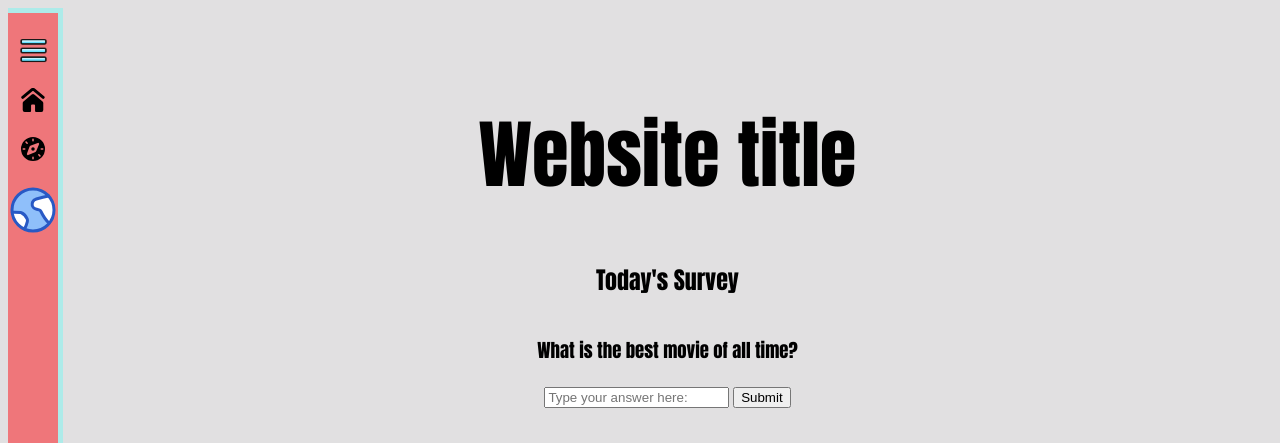
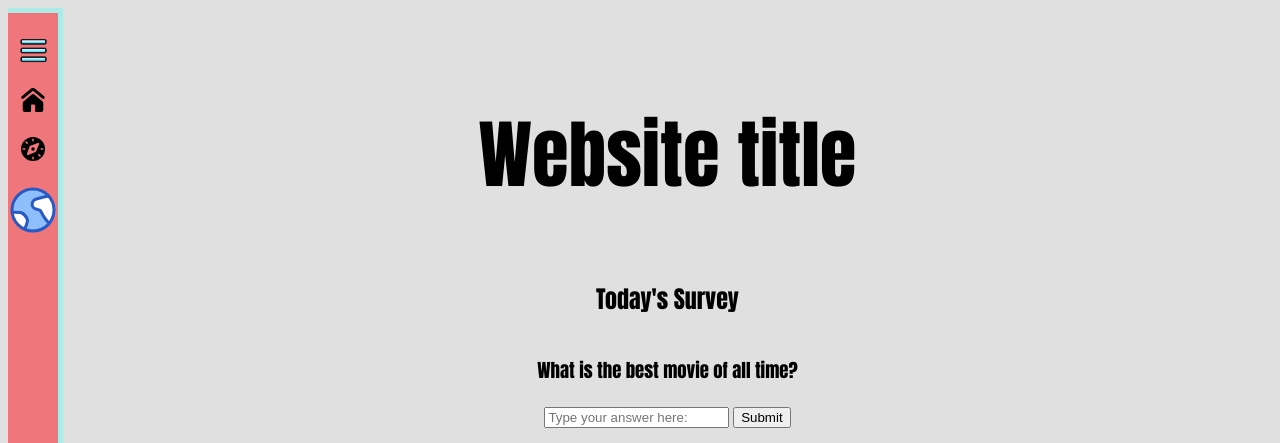
Before and after one commit to Tyler-Burke2/Survey-Website, a plain HTML site: page index.html in a window 1280 px wide. Shown: the top 443 px of the page. Drawn offline with Linux system fonts and the light colour scheme.

Commit message:
cleaned up some of the html; still have some open divs that need to be fixed

```diff
--- a/css/index.css
+++ b/css/index.css
@@ -47,6 +47,7 @@ nav {
 body {
     font-family: Impact, Haettenschweiler, 'Arial Narrow Bold', sans-serif;
     background-color: var(--alabaster-grey);
+
 }
 
 h1 {
--- a/index.html
+++ b/index.html
@@ -17,16 +17,13 @@
                 <a href=""><img src="images/Earth-1--Streamline-Plump.svg" alt="Compare yourself to others"></a>
             </nav>
         </header>
-
         <div class="content">
-    <div>
             <h1>
                 Website title
             </h1>
             <h2>
                 Today's Survey
             </h2>
-    </div>
             <div>
                 <h3>
                     What is the best movie of all time?
@@ -46,3 +43,5 @@
     </div>
 </body>
 </html>
+
+<!-- NOT ALL THE DIVS ARE CLOSED -->
```
Lines whose indentation alone changed are shown as unchanged.
